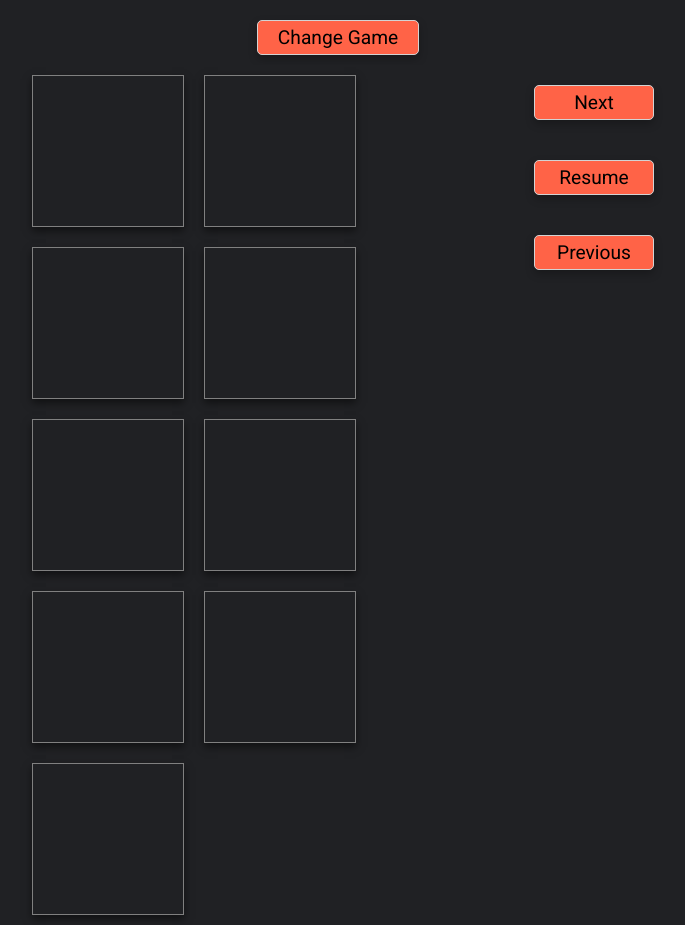
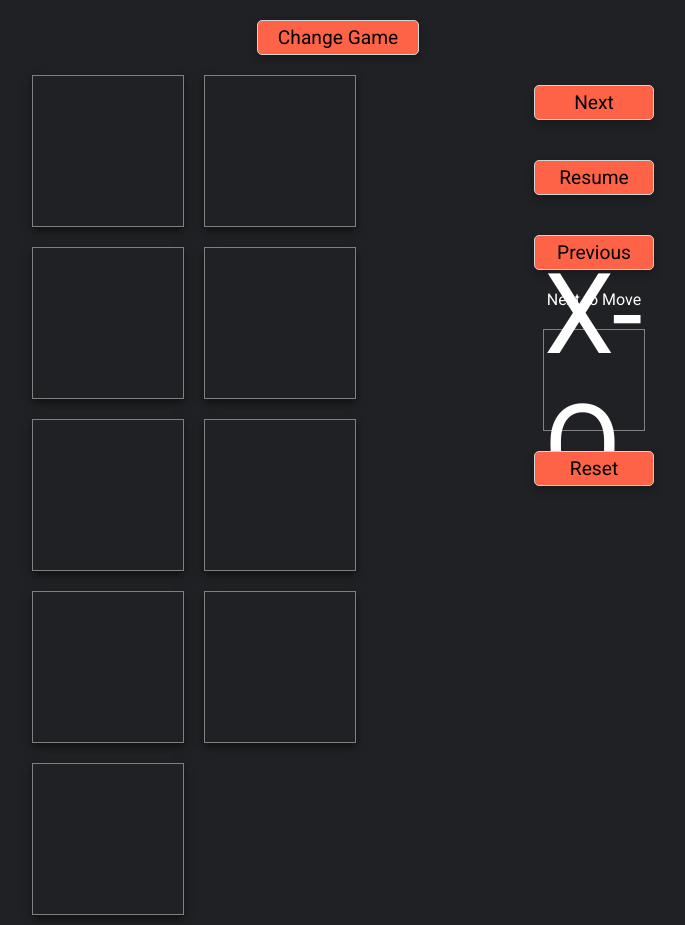
Before and after one commit to MartinDCalderonP/board-games-week-07, a React (Create React App) app: page / in a window 1280 px wide. Shown: the whole page, without its empty margins (302-987 px from the left). Built offline with nearby package versions, Linux system fonts and the light colour scheme.

Commit message:
:sparkles: Add NexToMove div.

```diff
--- a/src/components/TicTacToe.tsx
+++ b/src/components/TicTacToe.tsx
@@ -17,6 +17,9 @@ export default function TicTacToe() {
 				<Button>Next</Button>
 				<Button>Resume</Button>
 				<Button>Previous</Button>
+				<p>Next to Move</p>
+				<div className={styles.nextToMove}>X-O</div>
+				<Button>Reset</Button>
 			</div>
 		</div>
 	);
--- a/src/styles/TicTacToe.module.scss
+++ b/src/styles/TicTacToe.module.scss
@@ -22,4 +22,17 @@
 .controls {
 	display: flex;
 	flex-direction: column;
+	align-items: center;
+	color: white;
+
+	.nextToMove {
+		width: 100px;
+		height: 100px;
+		display: flex;
+		align-items: center;
+		justify-content: center;
+		margin-top: 20px;
+		border: 1px solid gray;
+		font-size: 7rem;
+	}
 }
```
